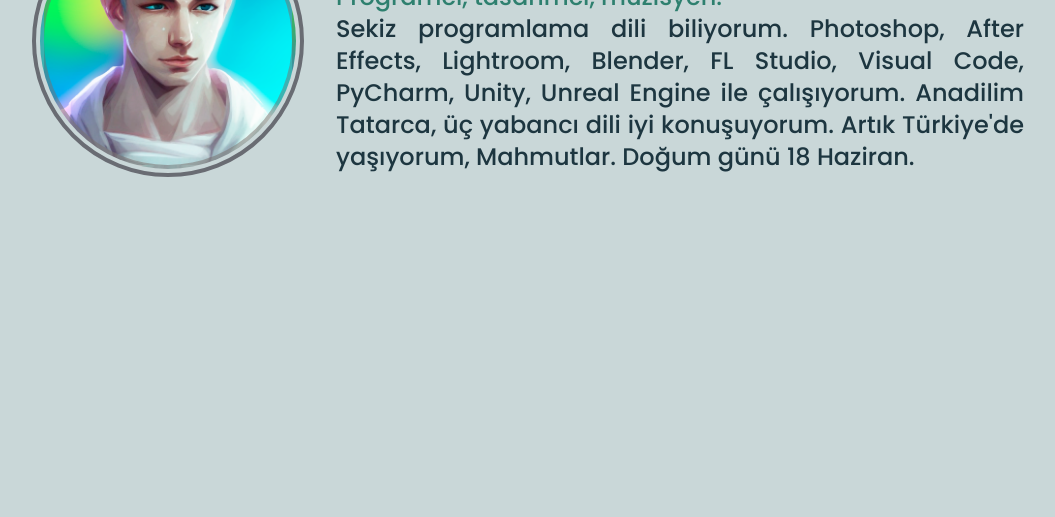
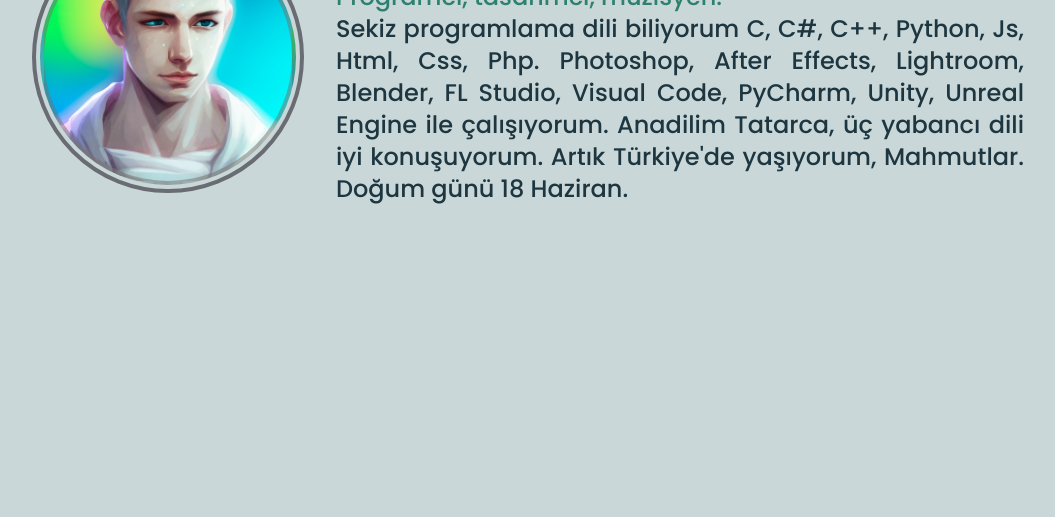
Before and after one commit to naill975763/nail_zagru, a plain HTML site: page index.html in a window 1280 px wide. Shown: the part 283-800 px from the top of the page, without its empty margins (88-1143 px from the left). Drawn offline with Linux system fonts and the light colour scheme.

Commit message:
Update index.html

```diff
--- a/index.html
+++ b/index.html
@@ -28,7 +28,7 @@
                 <div class="font-['Poppins'] text-1xl lg:text-2xl 2xl:text-4xl w-[90vw] sm:w-[75vw] md:w-[60vw] p-5 md:p-10 ">
                     <p class="text-[#6a4759] text-2xl lg:text-3xl 2xl:text-6xl">Benim adım Nail. Milliyete göre Tatar. 15 yaşındayım.</p>
                     <p class="text-[#2e806f]">Programcı, tasarımcı, müzisyen.</p>
-                    <p class="text-[#1d3640] text-justify">Sekiz programlama dili biliyorum. Photoshop, After Effects, Lightroom, Blender, FL Studio, Visual Code, PyCharm, Unity, Unreal Engine ile çalışıyorum. Anadilim Tatarca, üç yabancı dili iyi konuşuyorum. Artık Türkiye'de yaşıyorum, Mahmutlar. Doğum günü 18 Haziran.</p>
+                    <p class="text-[#1d3640] text-justify">Sekiz programlama dili biliyorum C, C#, C++, Python, Js, Html, Css, Php. Photoshop, After Effects, Lightroom, Blender, FL Studio, Visual Code, PyCharm, Unity, Unreal Engine ile çalışıyorum. Anadilim Tatarca, üç yabancı dili iyi konuşuyorum. Artık Türkiye'de yaşıyorum, Mahmutlar. Doğum günü 18 Haziran.</p>
                 </div>
             </div>
         </main>
```
